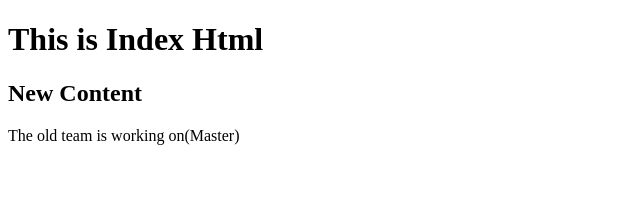
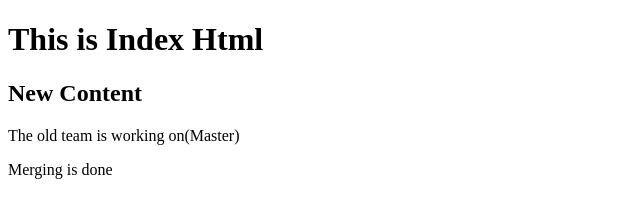
Before and after one commit to minalpatil572000/App, a plain HTML site: page index.html in a window 1280 px wide. Shown: the whole page, without its empty margins (0-640 px from the left). Drawn offline with Linux system fonts and the light colour scheme.

Commit message:
merge is done

```diff
--- a/index.html
+++ b/index.html
@@ -10,5 +10,6 @@
     <h1>This is Index Html</h1>
     <h2>New Content</h2>
     <p>The old team is working on(Master)</p>
+    <p>Merging is done</p>
 </body>
 </html>
```
